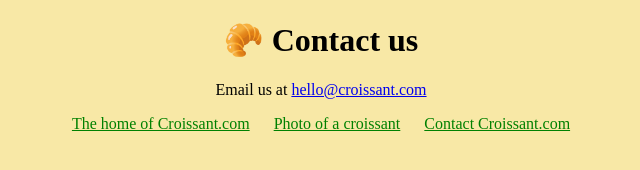
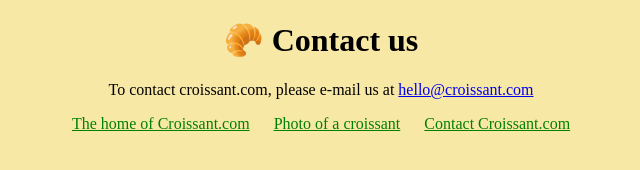
Before and after one commit to kjetiland/multiple-pages-static-website, a plain HTML site: page contact.html in a window 1280 px wide. Shown: the whole page, without its empty margins (319-959 px from the left). Drawn offline with Linux system fonts and the light colour scheme.

Commit message:
More minor changes

```diff
--- a/contact.html
+++ b/contact.html
@@ -11,7 +11,8 @@
   <body>
     <h1>🥐 Contact us</h1>
     <p>
-      Email us at <a href="mailto:hello@croissant.com"> hello@croissant.com</a>
+      To contact croissant.com, please e-mail us at
+      <a href="mailto:hello@croissant.com"> hello@croissant.com</a>
     </p>
     <footer>
       <a href="/" title="Home of Croissant.com"> The home of Croissant.com</a>
```
